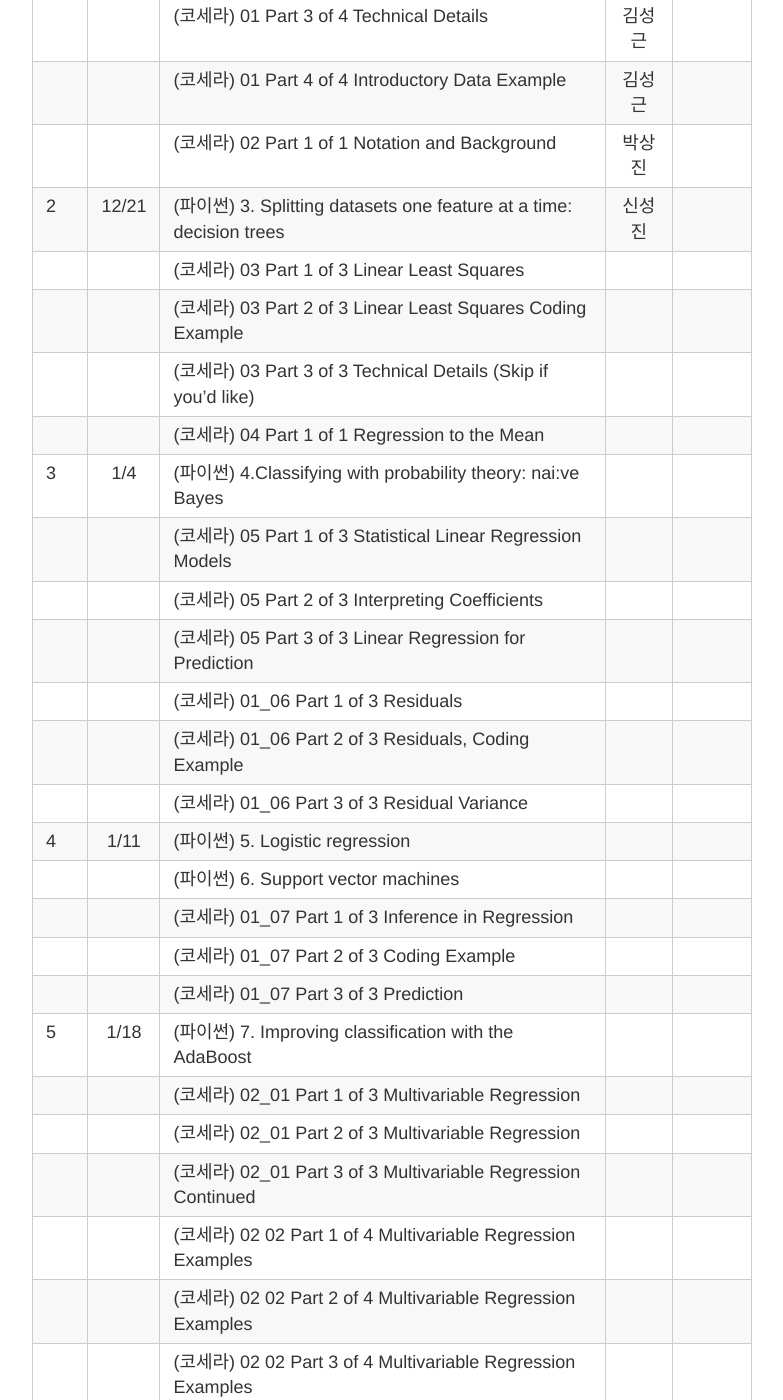
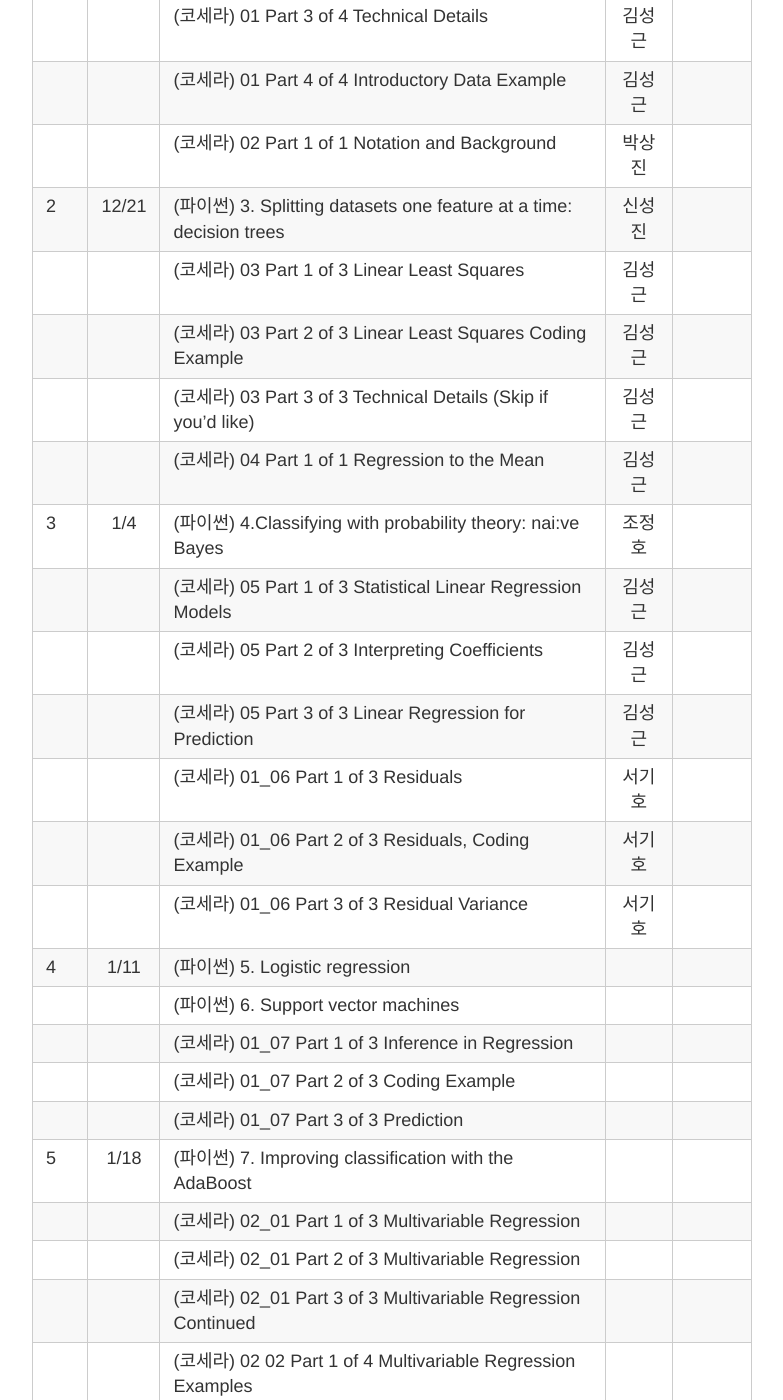
Before and after one commit to psygrammer/PyML, a Jekyll site: the page built from _posts/2016-1-1-SCHEDULE.md, in a window 1280 px wide and 1400 px high, scrolled down 627 px. Shown: the whole window, without its empty margins (248-1031 px from the left). Built offline with Jekyll 4.4.1, drawn with Linux system fonts in a browser that asks for light colours; Markdown is read by kramdown in place of the engine named in the settings.

Commit message:
Update 2016-1-1-SCHEDULE.md

```diff
--- a/_posts/2016-1-1-SCHEDULE.md
+++ b/_posts/2016-1-1-SCHEDULE.md
@@ -19,17 +19,17 @@ title: 스터디 일정 & 커리큘럼 & 발표자료
 |   |     |(코세라) 01 Part 4 of 4 Introductory Data Example|김성근 | |
 |   |     |(코세라) 02 Part 1 of 1 Notation and Background|박상진| |
 | 2 |12/21|(파이썬) 3. Splitting datasets one feature at a time: decision trees|신성진| |
-|   |     |(코세라) 03 Part 1 of 3 Linear Least Squares| | |
-|   |     |(코세라) 03 Part 2 of 3 Linear Least Squares Coding Example|| |
-|   |     |(코세라) 03 Part 3 of 3 Technical Details (Skip if you'd like)|| |
-|   |     |(코세라) 04 Part 1 of 1 Regression to the Mean|| |
-| 3 |1/4|(파이썬) 4.Classifying with probability theory: nai:ve Bayes|| |
-|   |     |(코세라) 05 Part 1 of 3 Statistical Linear Regression Models|| |
-|   |     |(코세라) 05 Part 2 of 3 Interpreting Coefficients|| |
-|   |     |(코세라) 05 Part 3 of 3 Linear Regression for Prediction|| |
-|   |     |(코세라) 01_06 Part 1 of 3 Residuals|| |
-|   |     |(코세라) 01_06 Part 2 of 3 Residuals, Coding Example|| |
-|   |     |(코세라) 01_06 Part 3 of 3 Residual Variance|| |
+|   |     |(코세라) 03 Part 1 of 3 Linear Least Squares|김성근| |
+|   |     |(코세라) 03 Part 2 of 3 Linear Least Squares Coding Example|김성근| |
+|   |     |(코세라) 03 Part 3 of 3 Technical Details (Skip if you'd like)|김성근| |
+|   |     |(코세라) 04 Part 1 of 1 Regression to the Mean|김성근| |
+| 3 |1/4|(파이썬) 4.Classifying with probability theory: nai:ve Bayes|조정호| |
+|   |     |(코세라) 05 Part 1 of 3 Statistical Linear Regression Models|김성근| |
+|   |     |(코세라) 05 Part 2 of 3 Interpreting Coefficients|김성근| |
+|   |     |(코세라) 05 Part 3 of 3 Linear Regression for Prediction|김성근| |
+|   |     |(코세라) 01_06 Part 1 of 3 Residuals|서기호| |
+|   |     |(코세라) 01_06 Part 2 of 3 Residuals, Coding Example|서기호| |
+|   |     |(코세라) 01_06 Part 3 of 3 Residual Variance|서기호| |
 | 4 |1/11|(파이썬) 5. Logistic regression || |
 |   |     |(파이썬) 6. Support vector machines| | |
 |   |     |(코세라) 01_07 Part 1 of 3 Inference in Regression| | |
```
